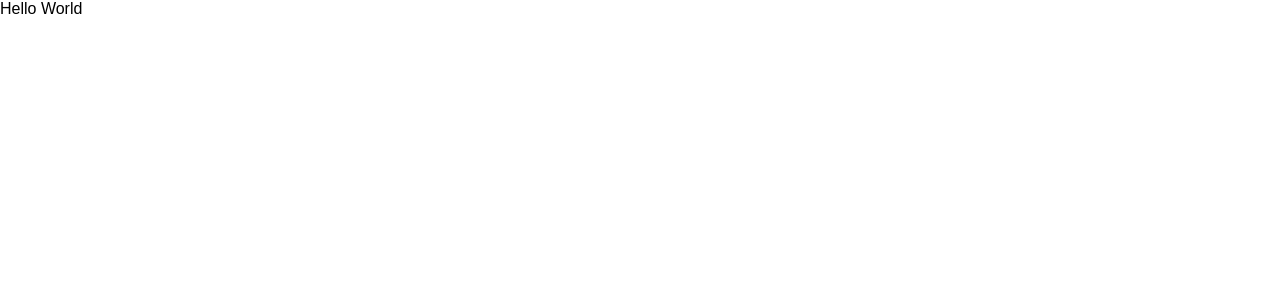
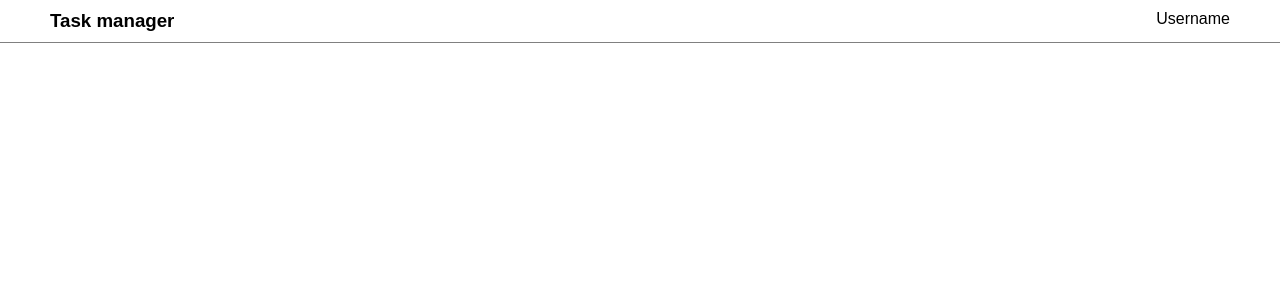
Before and after one commit to IrvingWash/fs-task-manager-client, a React app: page / in a window 1280 px wide. Shown: the top 300 px of the page. Built offline with nearby package versions, Linux system fonts and the light colour scheme.

Commit message:
implement header component

```diff
--- a/src/app.tsx
+++ b/src/app.tsx
@@ -1,9 +1,10 @@
 import React from 'react';
+import { Header } from './components/header';
 
 export function App(): JSX.Element {
 	return (
 		<div>
-			Hello World
+			<Header />
 		</div>
 	);
 }
--- /dev/null
+++ b/src/components/header.scss
@@ -0,0 +1,6 @@
+.header {
+	display: flex;
+	justify-content: space-between;
+	padding: 10px 50px;
+	border-bottom: 1px solid gray;
+}
--- /dev/null
+++ b/src/components/header.tsx
@@ -0,0 +1,12 @@
+import React from 'react';
+
+import * as styles from './header.scss';
+
+export function Header(): JSX.Element {
+	return (
+		<header className={ styles.header }>
+			<h3>Task manager</h3>
+			<div>Username</div>
+		</header>
+	);
+}
--- a/src/index.html
+++ b/src/index.html
@@ -3,7 +3,7 @@
 <head>
 	<meta charset='UTF-8'>
 	<meta name='viewport' content='width=device-width, initial-scale=1.0'>
-	<title>Task Manger</title>
+	<title>Task manger</title>
 </head>
 <body>
 	<div id='root'></div>
```
